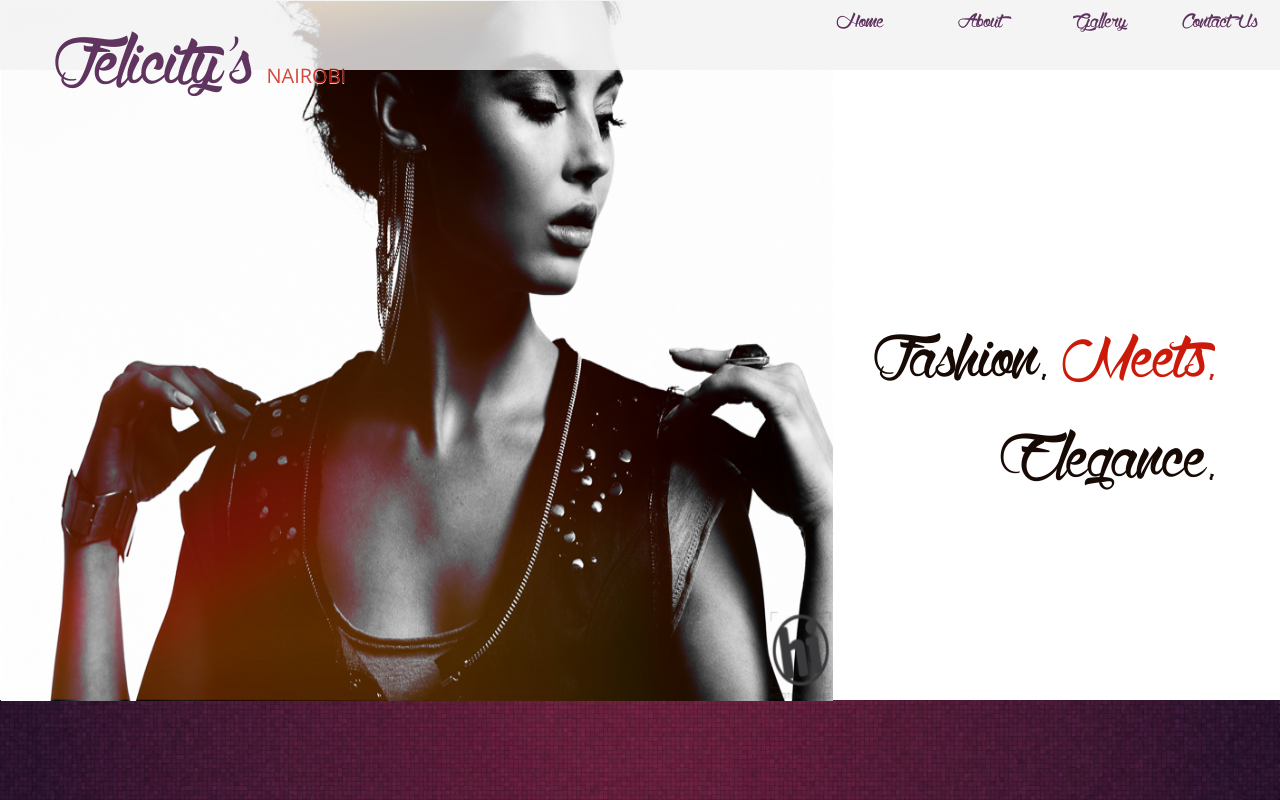
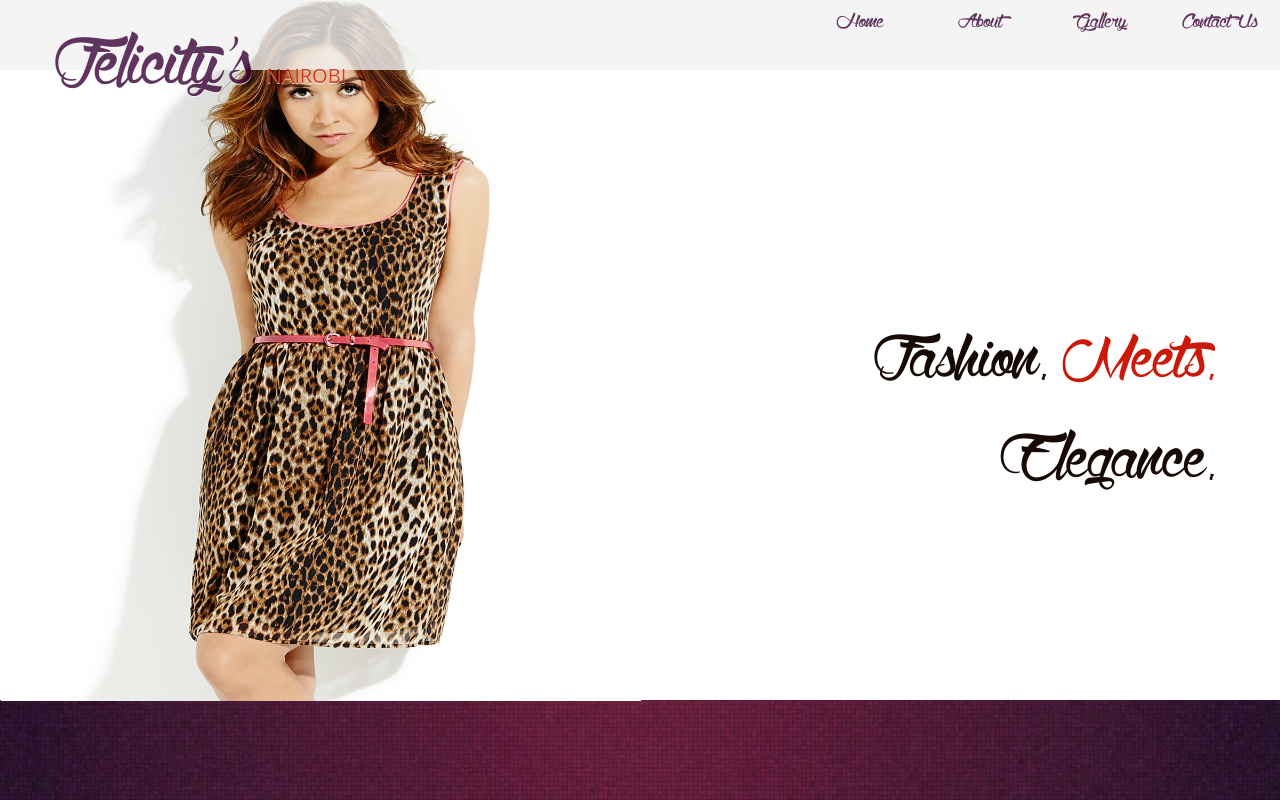
Before and after one commit to lynnmugambi/felicitys1pager, a plain HTML site: page index.html in a window 1280 px wide. Shown: the top 800 px of the page. Drawn offline with nearby package versions, Linux system fonts and the light colour scheme; files whose address does not match are found by name.

Commit message:
Trying to get the fonts right

```diff
--- a/index.html
+++ b/index.html
@@ -9,7 +9,7 @@
 	<!--	<link rel="stylesheet" type="text/css" href="bootstrap.css"> -->
 	<link rel="stylesheet" type="text/css" href="main.css">
 	<link rel="stylesheet" type="text/css" href="curtain.css">
-	<link href='http://fonts.googleapis.com/css?family=Open+Sans' rel='stylesheet' type='text/css'>
+<!--	<link href='http://fonts.googleapis.com/css?family=Open+Sans' rel='stylesheet' type='text/css'> -->
 	<link rel="stylesheet" href="llldemo/stylesheets/style.css"  media="screen" title="no title" >
 	<script type="text/javascript" src="jquery-1.10.2.js"></script>
 	<script type="text/javascript" src="curtain.js"></script>
@@ -23,7 +23,6 @@
 			document.getElementsByTagName("html")[0].className += " fontstretch";
 		}
 	</script>
-
 </head>
 
 <body>
@@ -48,7 +47,7 @@
 	<section>
 		<div id="page1"><a id="home"></a>
 			<div id = "background1" >
-				<img src="/home/mwendwa/felicitys1pager/stock-photos/Stock Photographs/omaha.jpg">
+				<img src="/felicitys1pager/stock-photos/Stock Photographs/dress.jpg">
 				<div id="middlestrip">
 					<p class="fontstretch"> Fashion. <em>Meets.</em> Elegance. </p>
 				</div>
@@ -56,7 +55,7 @@
 		</div>
 		<div id="page2"><a id="about"></a>
 			<div id="background2">
-				<img src="/home/mwendwa/felicitys1pager/stock-photos/Stock Photographs/Mosaic.jpg">
+				<img src="/felicitys1pager/stock-photos/Stock Photographs/Mosaic.jpg">
 				<div id = "profilepic">
 					<img src="">
 					<div id = "abouttext">
--- a/main.css
+++ b/main.css
@@ -66,12 +66,12 @@ section{
 	width :100%;
 }
 #background1 img {
-	width: 65%;
+	width: 50%;
 	float:left;
 	height: 700px;
 	left: 0px;
 	border: 1px solid transparent;
-	margin- left: 10px;
+	margin- left: 5px;
 }
 
 #middlestrip{
```
Also changed, not shown: stock-photos/Stock Photographs/black-polka.jpg (added), stock-photos/Stock Photographs/dress.jpg (added), stock-photos/Stock Photographs/dress2.jpg (added), stock-photos/Stock Photographs/dress3.jpg (added), stock-photos/Stock Photographs/dress4.jpg (added), stock-photos/Stock Photographs/hold.jpg (added).
